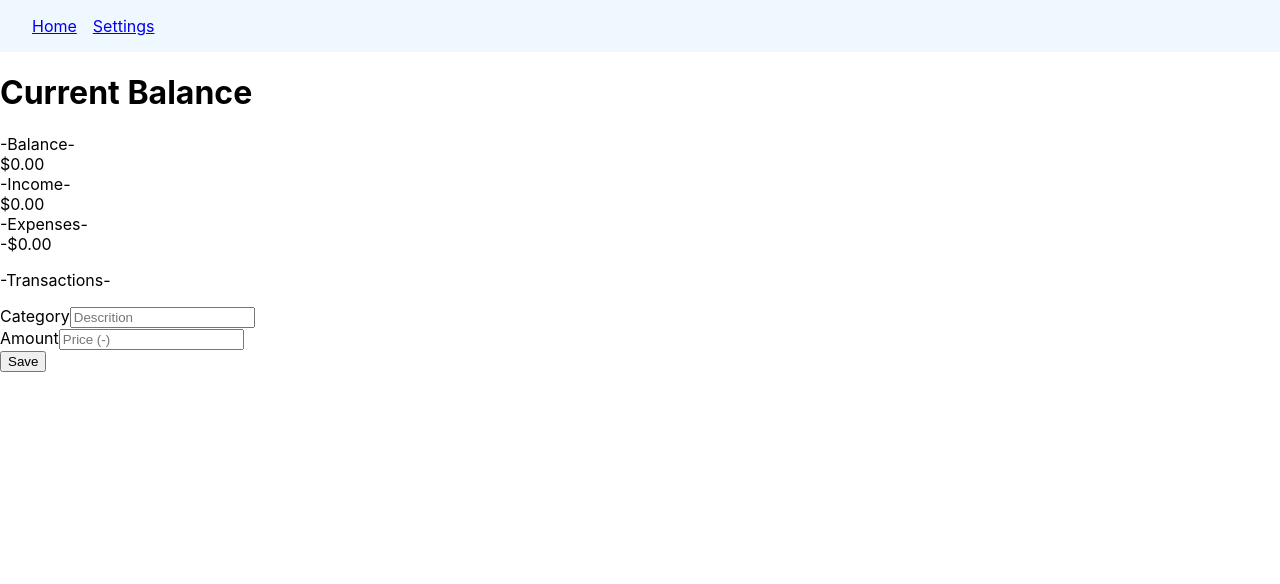
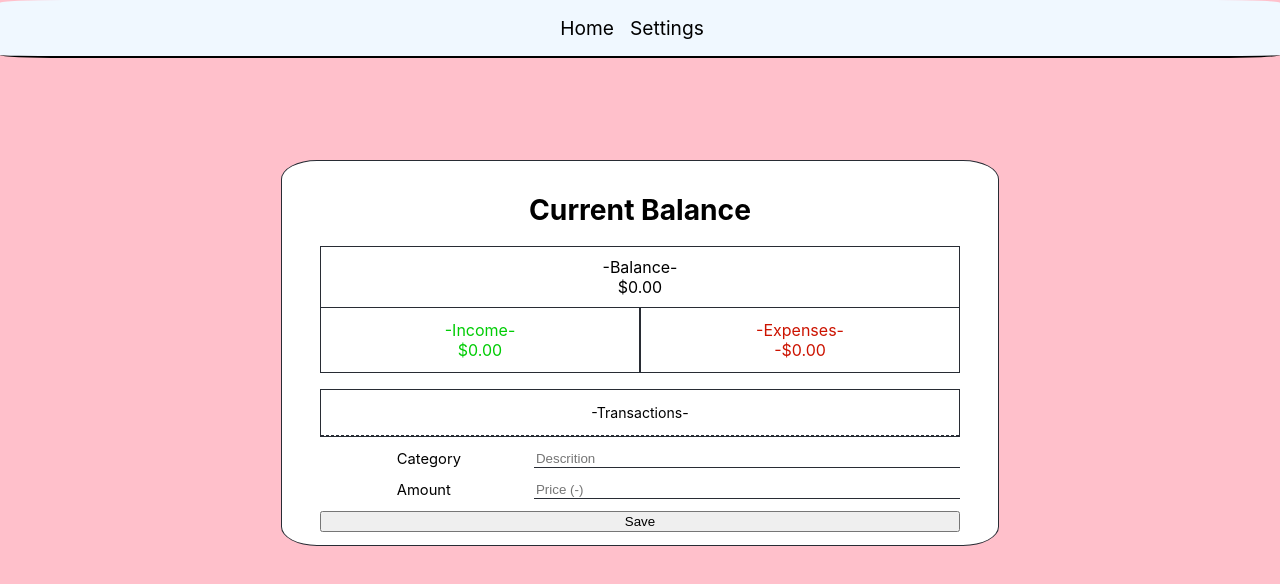
Before and after one commit to isaac-messer/budget-routing, a React (Create React App) app: page / in a window 1280 px wide. Shown: the top 584 px of the page. Built offline with nearby package versions, Linux system fonts and the light colour scheme.

Commit message:
Added CSS styling to components

```diff
--- a/src/App.css
+++ b/src/App.css
@@ -36,3 +36,166 @@
     transform: rotate(360deg);
   }
 }
+
+/* Basic Site Style */
+body {
+  background-color: pink;
+}
+  #box {
+    display: flex;
+    justify-content: center;
+    vertical-align: middle;
+  }
+    #container {
+      margin: auto;
+      margin-bottom: 8%;
+      width: 50%;
+      padding: 1% 3%;
+      border: 1px solid #282c34;
+      border-radius: 5%;
+      background-color: #fff;
+    }
+      #header {
+        font-size: 1.1vw;
+        text-align: center;
+      }
+
+/* Home Page */
+      #balanceContainer {
+        border: 1px solid #282c34;
+        margin-bottom: 2vh;
+      }
+        #balance {
+          text-align: center;
+          padding: 1.25vh 0;
+        }
+        #balanceBreakDownContainer{
+          display: flex;
+          border-top: 1px solid #282c34;
+        }
+          #incomeContainer{
+            border-right: .5px solid #282c34;
+            flex: 1;
+          }
+            #income{
+              text-align: center;
+              padding: 1.5vh 0;
+              color: #00CC05;
+
+            }
+          #expensesContainer{
+            border-left: .5px solid #282c34;
+            flex: 1;
+          }
+            #expenses{
+              text-align: center;
+              padding: 1.5vh 0;
+              color: #CC1300;
+
+            }
+      #transactionHistoryContainer{
+        border: 1px solid #282c34
+      }
+        #historyHeaderConatiner{
+          display: flex;
+          justify-content: center;
+        }
+          p{
+            font-size: 1.1vw;
+          }
+        #historyListContainer {
+          border-top: 1px dashed #282c34;
+        }
+          .transactionList{
+            margin: 0 5%;
+            padding: 0;
+            list-style: none;
+
+          }
+          .transactionItem{
+            display: flex;
+            justify-content: space-between;
+            margin: 3% 0;
+          }
+            .transactionItemButton{
+              display: inline;
+            }
+              .transactionItem button {
+                margin-left: .75vw;
+                background-color: #CC1300;
+                border-style: none;
+                border-radius: 45%;
+                color: #fff;
+              }
+      #transactionCatagoryInput{
+        display: flex;
+        margin-top: 2%;
+        font-size: 1.15vw;
+      }
+        #transactionCatagoryInput label{
+          flex: .65;
+          margin-left: 6vw;
+        }
+        #transactionCatagoryInput input{
+          flex: 2;
+          border-style: none;
+          border-bottom: 1px solid #282c34;
+        }
+      #transactionValueInput{
+        display: flex;
+        margin-top: 2%;
+        font-size: 1.15vw;
+      }
+        #transactionValueInput label{
+          flex: .65;
+          margin-left: 6vw;
+        }
+        #transactionValueInput input{
+          flex: 2;
+          border-style: none;
+          border-bottom: 1px solid #282c34;
+        }
+      #transactionSubmitButton{
+        display: flex;
+        margin-top: 2%;
+      }
+        #transactionSubmitButton button{
+          flex: 1;
+        }
+
+/* Settings Page */
+      #titleInput{
+        display: flex;
+        margin-top: 2%;
+        font-size: 1.15vw;
+      }
+        #titleInput label {
+          flex: .65;
+          margin-left: 6vw;
+        }
+        #titleInput input{
+          flex: 2;
+          border-style: none;
+          border-bottom: 1px solid #282c34;
+        }
+      #budgetInput{
+        display: flex;
+        margin-top: 2%;
+        font-size: 1.15vw;
+      }
+        #budgetInput label{
+          flex: .65;
+          margin-left: 6vw;
+        }
+        #budgetInput input{
+          flex: 2;
+          border-style: none;
+          border-bottom: 1px solid #282c34;
+        }
+      #settingsUpdateButton{
+        display: flex;
+        margin-top: 2%;
+      }
+        #settingsUpdateButton button{
+          flex: 1;
+        }
--- a/src/index.css
+++ b/src/index.css
@@ -13,10 +13,18 @@ code {
 }
 
 nav {
+  display: flex;
+  justify-content: center;
+  margin-bottom: 8%;
+  border-bottom: 2px solid #000;
+  border-radius: 5%;
   background-color: aliceblue;
   padding: 16px 32px;
 }
 
 nav a {
   margin-right: 16px;
+  color: #000;
+  text-decoration: none;
+  font-size: 1.5vw;
 }
```
